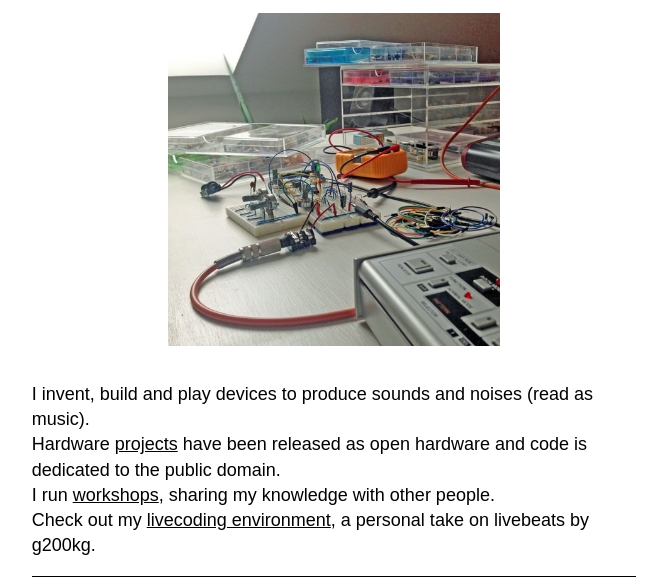
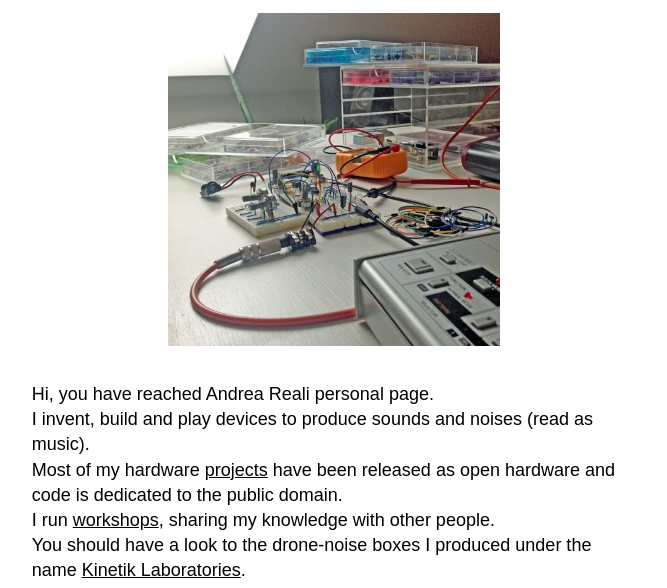
Before and after one commit to pangrus/pangrus.github.io, a plain HTML site: page index.html in a window 1280 px wide. Shown: the part 65-653 px from the top of the page, without its empty margins (306-973 px from the left). Drawn offline with Linux system fonts and the light colour scheme.

Commit message:
Update index.html

```diff
--- a/index.html
+++ b/index.html
@@ -19,14 +19,18 @@
     </header>
 
     <section id="about">
-        <h2>I invent, build and play devices to produce sounds and noises (read as music).
+        <h2>Hi, you have reached Andrea Reali personal page.
             <br>
-            Hardware <a href="projects.html">projects</a> have been released as open hardware and code is dedicated
+            I invent, build and play devices to produce sounds and noises (read as music).
+            <br>
+            Most of my hardware <a href="projects.html">projects</a> have been released as open hardware and code is dedicated
             to
             the public
             domain.
             <br>
             I run <a href="workshops.html">workshops</a>, sharing my knowledge with other people.
+            <br>
+            You should have a look to the drone-noise boxes I produced under the name <a href="https://kinetiklaboratories.blogspot.com/" target="_blank">Kinetik Laboratories</a>.
             <br>
             Check out my <a href="https://www.peal.space/livebeats/" target="_blank">livecoding environment</a>, a personal take on livebeats by g200kg.
             <br>
```
